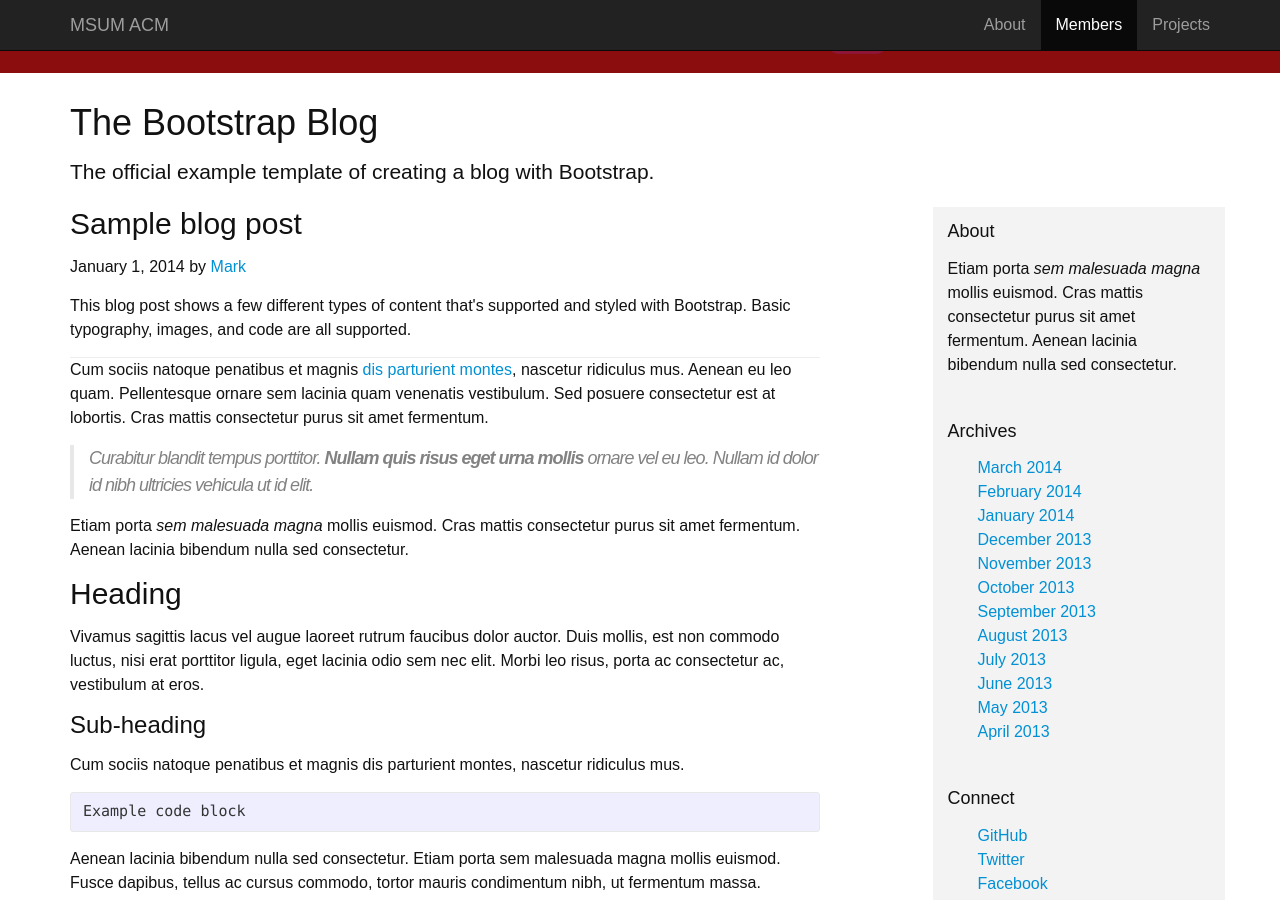
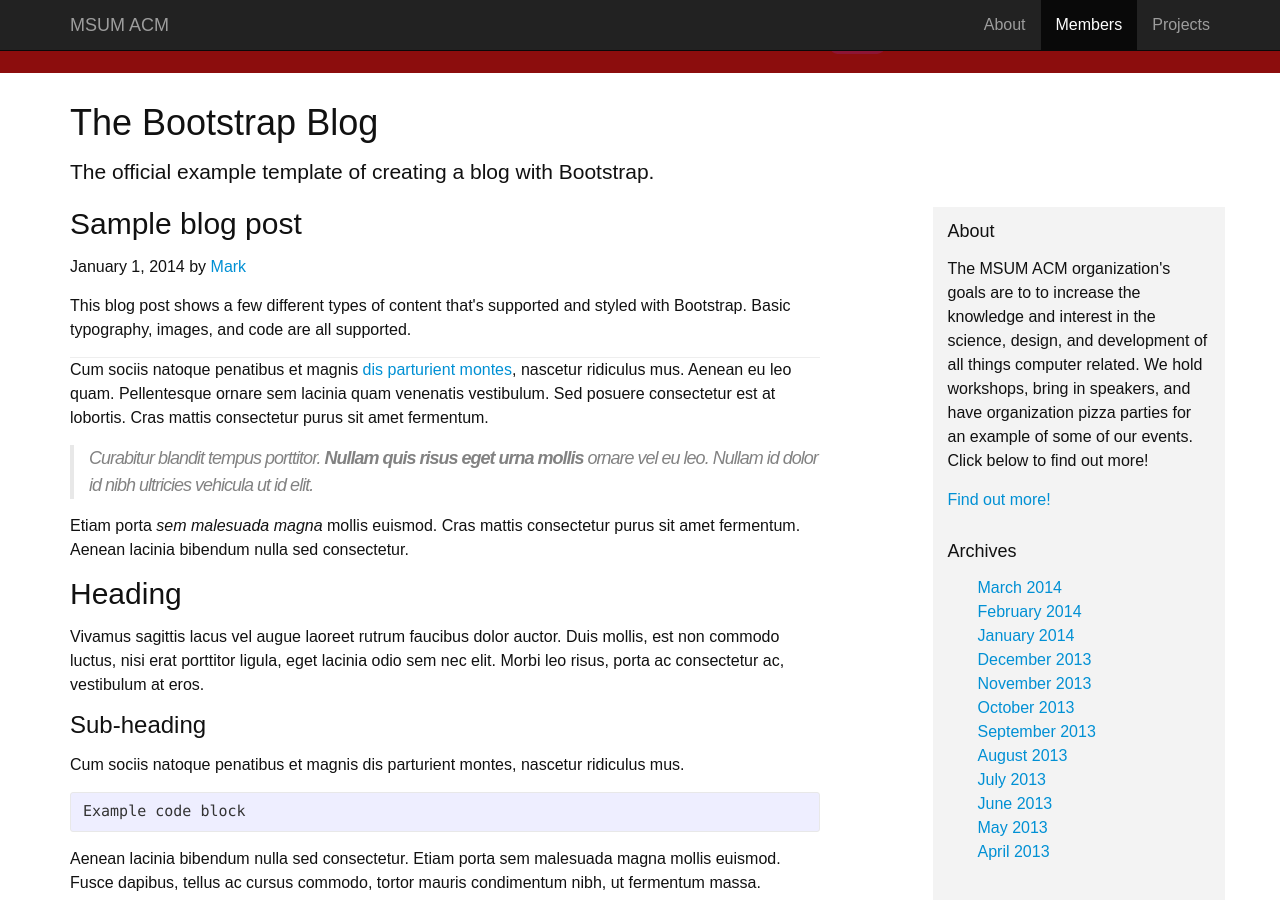
Before and after one commit to nb6925qu/nb6925qu.github.io, a Jekyll site: the page built from index.html, in a window 1280 px wide and 900 px high, scrolled down 328 px. Built offline with Jekyll 4.4.1, drawn with Linux system fonts in a browser that asks for light colours.

Commit message:
adding content

```diff
--- a/_data/aboutinfo.yml
+++ b/_data/aboutinfo.yml
@@ -4,3 +4,5 @@ welcome_description: "Passionate about programming, games, robots, the web … ?
 github_url: "https://github.com/MSUM-ACM"
 twitter_url: "https://twitter.com/msumacm"
 facebook_url: "https://www.facebook.com/groups/msum.acm/"
+
+site_description: "The MSUM ACM organization's goals are to to increase the knowledge and interest in the science, design, and development of all things computer related.  We hold workshops, bring in speakers, and have organization pizza parties for an example of some of our events.  Click below to find out more!"
--- a/index.html
+++ b/index.html
@@ -91,7 +91,8 @@ layout: default
         <div class="col-sm-3 col-sm-offset-1 blog-sidebar">
           <div class="sidebar-module sidebar-module-inset sidebar-mute">
             <h4>About</h4>
-            <p>Etiam porta <em>sem malesuada magna</em> mollis euismod. Cras mattis consectetur purus sit amet fermentum. Aenean lacinia bibendum nulla sed consectetur.</p>
+            <p>{{ site.data.aboutinfo.site_description }}</p>
+            <a href="/about">Find out more!</a>
           </div>
           <div class="sidebar-module sidebar-mute">
             <h4>Archives</h4>
```
